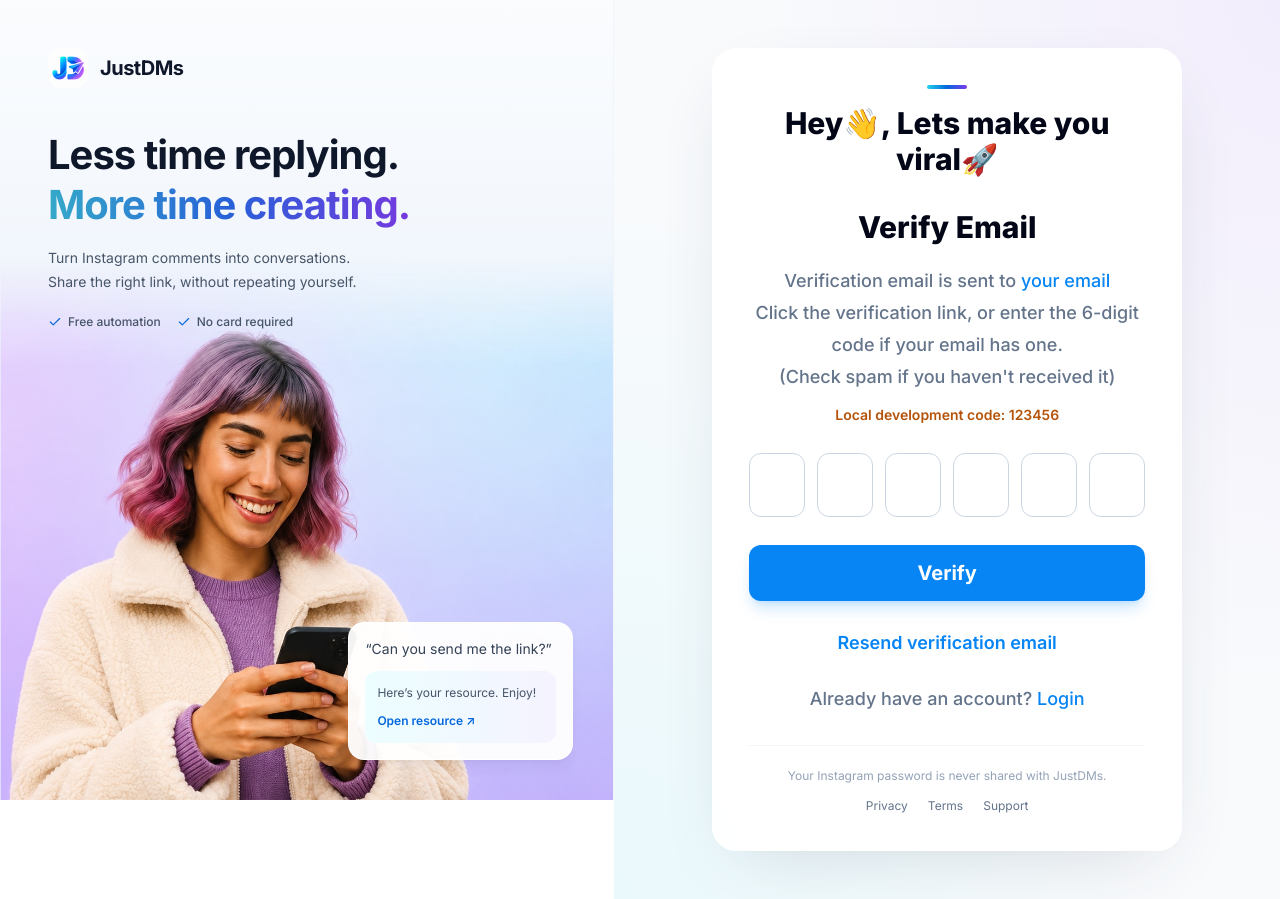
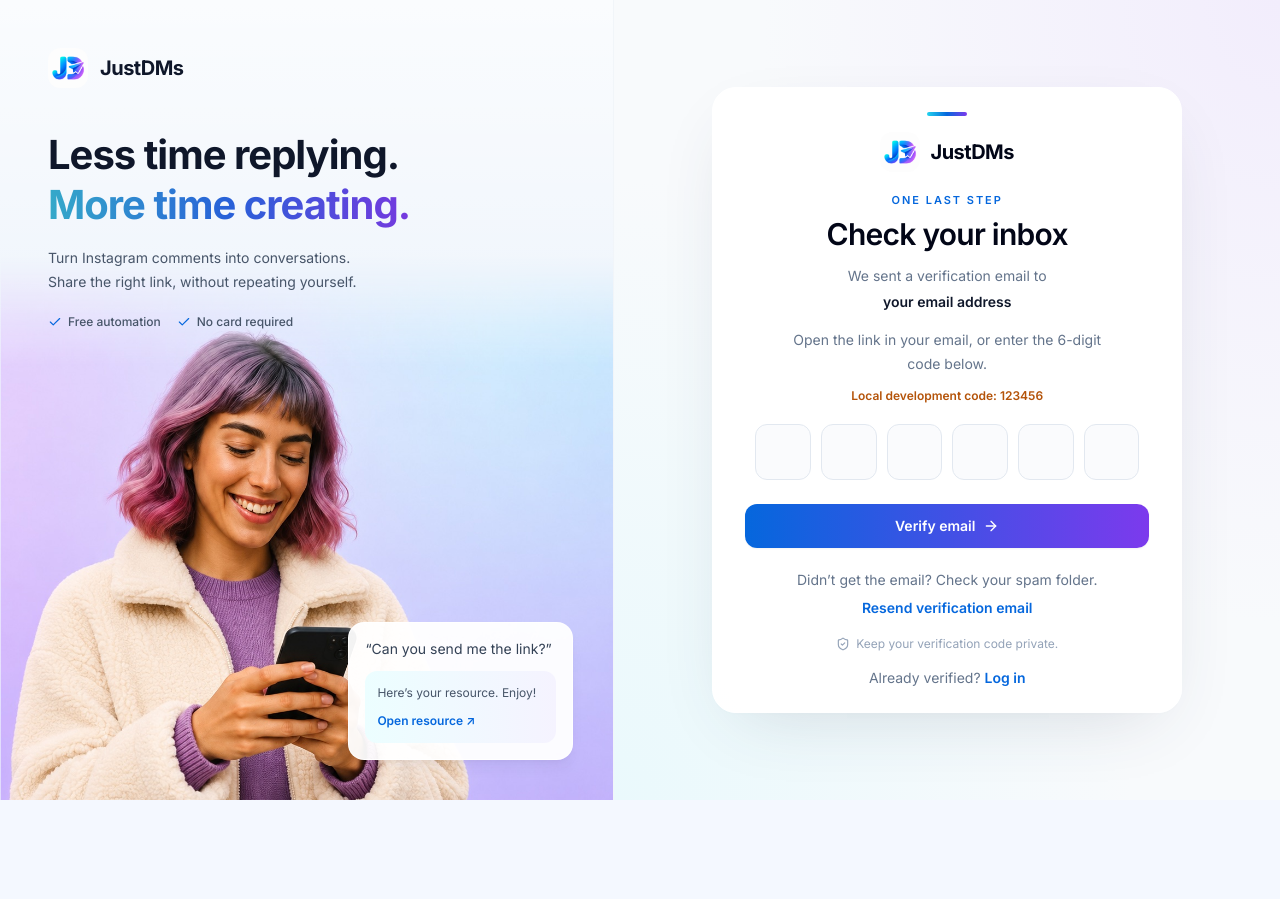
Before and after one commit to Pradeep2926/justdms, a React (Vite) app in the folder frontend/: page /verify in a window 1280 px wide. After the commit the page ends 800 px from the top, so only its background shows below. Built offline with nearby package versions, Linux system fonts and the light colour scheme.

Commit message:
Improve email verification card and duplicate signup handling

```diff
--- /dev/null
+++ b/frontend/src/lib/signupResult.mjs
@@ -0,0 +1,9 @@
+export function isExistingAccount(data, error) {
+  if (error) {
+    return error.code === "user_already_exists" ||
+      /user already (registered|exists)/i.test(error.message || "");
+  }
+
+  // Supabase can return an obfuscated user instead of a duplicate-email error.
+  return Array.isArray(data?.user?.identities) && data.user.identities.length === 0;
+}
--- a/frontend/src/pages/Register.jsx
+++ b/frontend/src/pages/Register.jsx
@@ -4,12 +4,14 @@ import { useEffect, useState } from "react";
 import { supabase } from "../lib/supabase";
 import { Link, useNavigate } from "react-router-dom";
 import AuthLayout from "../components/layout/AuthLayout";
+import { isExistingAccount } from "../lib/signupResult.mjs";
 
 
 export default function Register() {
   const navigate = useNavigate();
 
   const [formError, setFormError] = useState("");
+  const [existingAccount, setExistingAccount] = useState(false);
   const [firstName, setFirstName] = useState("");
   const [lastName, setLastName] = useState("");
   const [email, setEmail] = useState("");
@@ -41,6 +43,7 @@ export default function Register() {
     try {
     e.preventDefault();
     setFormError("");
+    setExistingAccount(false);
     setLoading(true);
 
     const profile = {
@@ -48,8 +51,6 @@ export default function Register() {
       lastName: lastName.trim(),
       email: email.trim().toLowerCase(),
     };
-
-    localStorage.setItem("pendingProfile", JSON.stringify(profile));
 
     const { data, error } = await supabase.auth.signUp({
       email: profile.email,
@@ -63,6 +64,14 @@ export default function Register() {
       },
     });
 
+    if (isExistingAccount(data, error)) {
+      localStorage.removeItem("pendingProfile");
+      setExistingAccount(true);
+      setFormError("You already have an account. Please log in.");
+      setLoading(false);
+      return;
+    }
+
     if (error) {
       setFormError(error.message);
       setLoading(false);
@@ -70,6 +79,7 @@ export default function Register() {
     }
 
     const user = data.user;
+    localStorage.setItem("pendingProfile", JSON.stringify(profile));
 
     if (!user) {
       navigate(`/verify?email=${encodeURIComponent(profile.email)}`);
@@ -137,7 +147,14 @@ export default function Register() {
   return (
     <AuthLayout compact title="Create your account" subtitle="Free automation. No credit card required.">
       <form onSubmit={handleRegister} className="space-y-3">
-        {formError && <p role="alert" className="rounded-xl border border-red-100 bg-red-50 p-3 text-sm leading-6 text-red-700">{formError}</p>}
+        {formError && (
+          <p role="alert" className="rounded-xl border border-red-100 bg-red-50 p-3 text-sm leading-6 text-red-700">
+            {formError}
+            {existingAccount && (
+              <> <Link to="/login" className="font-bold underline">Log in</Link></>
+            )}
+          </p>
+        )}
         <div>
         <button
           type="button"
--- a/frontend/src/pages/Verify.jsx
+++ b/frontend/src/pages/Verify.jsx
@@ -1,4 +1,6 @@
 import { useEffect, useMemo, useRef, useState } from "react";
+import { ArrowRight, LoaderCircle, ShieldCheck } from "lucide-react";
+import logoUrl from "../assets/justdms-logo.png";
 import { Link, useNavigate, useSearchParams } from "react-router-dom";
 import AuthLayout from "../components/layout/AuthLayout";
 import { supabase } from "../lib/supabase";
@@ -174,7 +176,7 @@ export default function Verify() {
     }
 
     if (token.length !== OTP_LENGTH) {
-      setMessage("Please enter the 6-digit code from your email.");
+      setMessage(`Please enter the ${OTP_LENGTH}-digit code from your email.`);
       return;
     }
 
@@ -230,84 +232,92 @@ export default function Verify() {
 
   if (checkingLink) {
     return (
-      <AuthLayout title="Verify Email" hideHeader>
-        <div className="py-10 text-center">
-          <p className="text-lg font-semibold text-slate-900">Verifying your email...</p>
-          <p className="mt-2 text-sm text-slate-500">One moment while we finish your account.</p>
+      <AuthLayout title="Verify your email" hideHeader compact>
+        <div className="py-10 text-center" role="status">
+          <LoaderCircle className="mx-auto mb-5 h-8 w-8 animate-spin text-brand-600" aria-hidden="true" />
+          <h1 className="text-2xl font-semibold tracking-tight text-slate-950">Verifying your email</h1>
+          <p className="mt-3 text-sm leading-6 text-slate-500">One moment while we finish setting up your account.</p>
         </div>
       </AuthLayout>
     );
   }
 
   return (
-    <AuthLayout title="Verify Email" hideHeader>
-      <form onSubmit={handleVerifyOtp} className="space-y-7 text-center">
-        <div>
-          <h1 className="text-3xl font-black text-slate-950">
-            Hey👋, Lets make you viral🚀
-          </h1>
-          <h2 className="mt-8 text-3xl font-black text-slate-950">Verify Email</h2>
-          <p className="mt-5 text-lg font-medium leading-8 text-slate-500">
-            Verification email is sent to{" "}
-            <span className="text-brand-500">{email || "your email"}</span>
-            <br />
-            Click the verification link, or enter the 6-digit code if your email has one.
-            <br />
-            (Check spam if you haven't received it)
+    <AuthLayout title="Verify your email" hideHeader compact>
+      <form onSubmit={handleVerifyOtp} className="text-center">
+        <Link to="/" aria-label="JustDMs home" className="mb-5 inline-flex items-center justify-center gap-2.5">
+          <img src={logoUrl} alt="" className="h-10 w-10 rounded-xl object-contain" />
+          <span className="text-xl font-bold tracking-tight text-slate-950">JustDMs</span>
+        </Link>
+        <p className="text-[11px] font-semibold uppercase tracking-[0.18em] text-brand-600">One last step</p>
+        <h1 className="mt-2 text-[28px] font-semibold tracking-tight text-slate-950 sm:text-3xl">Check your inbox</h1>
+        <p className="mt-3 text-sm leading-6 text-slate-500">We sent a verification email to</p>
+        <p className="mt-1 break-all text-sm font-semibold text-slate-900">{email || "your email address"}</p>
+        <p id="verification-help" className="mx-auto mt-4 max-w-xs text-sm leading-6 text-slate-500">
+          Open the link in your email, or enter the {OTP_LENGTH}-digit code below.
         </p>
+
         {import.meta.env.VITE_USE_LOCAL_AUTH === "true" && (
-            <p className="mt-3 text-sm font-semibold text-amber-700">
-              Local development code: 123456
-            </p>
+          <p className="mt-3 text-xs font-semibold text-amber-700">Local development code: 123456</p>
         )}
-        </div>
 
-        <div className="flex justify-center gap-3" onPaste={handlePaste}>
+        <fieldset className="mt-5" disabled={verifying}>
+          <legend className="sr-only">Six-digit verification code</legend>
+          <div
+            className="mx-auto grid w-full max-w-sm gap-2 sm:gap-2.5"
+            style={{ gridTemplateColumns: `repeat(${OTP_LENGTH}, minmax(0, 1fr))` }}
+            onPaste={handlePaste}
+          >
             {otp.map((digit, index) => (
               <input
                 key={index}
-              ref={(node) => {
-                inputRefs.current[index] = node;
-              }}
+                ref={(node) => { inputRefs.current[index] = node; }}
                 aria-label={`Verification digit ${index + 1}`}
+                aria-describedby="verification-help"
                 inputMode="numeric"
+                pattern="[0-9]"
                 maxLength={1}
                 value={digit}
                 onChange={(event) => updateDigit(index, event.target.value)}
                 onKeyDown={(event) => handleKeyDown(index, event)}
-              className="h-14 w-12 rounded-xl border border-slate-300 bg-white text-center text-2xl font-bold text-slate-950 outline-none transition focus:border-brand-500 focus:ring-2 focus:ring-brand-100 sm:h-16 sm:w-14"
+                className={`h-14 min-w-0 w-full rounded-xl border text-center text-2xl font-semibold text-slate-950 outline-none transition focus:border-brand-500 focus:ring-4 focus:ring-brand-100 disabled:opacity-60 ${digit ? "border-brand-200 bg-brand-50/50" : "border-slate-200 bg-slate-50/70 hover:border-slate-300"}`}
               />
             ))}
           </div>
+        </fieldset>
 
         {message && (
-          <p className="rounded-xl border border-blue-100 bg-blue-50 px-4 py-3 text-sm font-medium text-slate-600">
-            {message}
-          </p>
+          <p role="status" aria-live="polite" className="mt-4 rounded-xl border border-blue-100 bg-blue-50 px-4 py-3 text-sm leading-6 text-slate-700">{message}</p>
         )}
 
         <button
           type="submit"
           disabled={verifying}
-          className="w-full min-h-[56px] rounded-xl bg-brand-500 px-5 text-xl font-bold text-white shadow-lg shadow-brand-500/20 transition hover:bg-brand-600 disabled:cursor-not-allowed disabled:opacity-70"
+          className="mt-6 inline-flex min-h-12 w-full items-center justify-center gap-2 rounded-xl bg-gradient-to-r from-brand-600 to-violet-600 px-5 text-sm font-semibold text-white shadow-sm transition hover:brightness-110 focus-visible:outline focus-visible:outline-2 focus-visible:outline-offset-2 focus-visible:outline-brand-600 disabled:cursor-not-allowed disabled:opacity-70"
         >
-          {verifying ? "Verifying..." : "Verify"}
+          {verifying ? <LoaderCircle className="h-4 w-4 animate-spin" aria-hidden="true" /> : null}
+          {verifying ? "Verifying..." : "Verify email"}
+          {!verifying && <ArrowRight className="h-4 w-4" aria-hidden="true" />}
         </button>
 
+        <div className="mt-5 text-sm leading-6">
+          <p className="text-slate-500">Didn’t get the email? Check your spam folder.</p>
           <button
             type="button"
             onClick={handleResendOtp}
-          disabled={resending}
-          className="text-lg font-semibold text-brand-500 transition hover:text-brand-700 disabled:cursor-not-allowed disabled:opacity-70"
+            disabled={resending || verifying}
+            className="mt-1 rounded font-semibold text-brand-600 transition hover:text-brand-700 focus-visible:outline focus-visible:outline-2 focus-visible:outline-offset-2 focus-visible:outline-brand-600 disabled:cursor-not-allowed disabled:opacity-70"
           >
-          {resending ? "Sending..." : "Resend verification email"}
+            {resending ? "Sending email..." : "Resend verification email"}
           </button>
+        </div>
 
-        <p className="text-lg font-medium text-slate-500">
-          Already have an account?{" "}
-          <Link to="/login" className="text-brand-500 hover:underline">
-            Login
-          </Link>
+        <div className="mt-4 flex items-center justify-center gap-1.5 text-xs text-slate-400">
+          <ShieldCheck className="h-3.5 w-3.5" aria-hidden="true" />
+          <span>Keep your verification code private.</span>
+        </div>
+        <p className="mt-4 text-sm text-slate-500">
+          Already verified? <Link to="/login" className="font-semibold text-brand-600 hover:underline">Log in</Link>
         </p>
       </form>
     </AuthLayout>
```
Also changed, not shown: 1 other file (tests, documents, lock files or other folders). Lines whose indentation alone changed are shown as unchanged.
